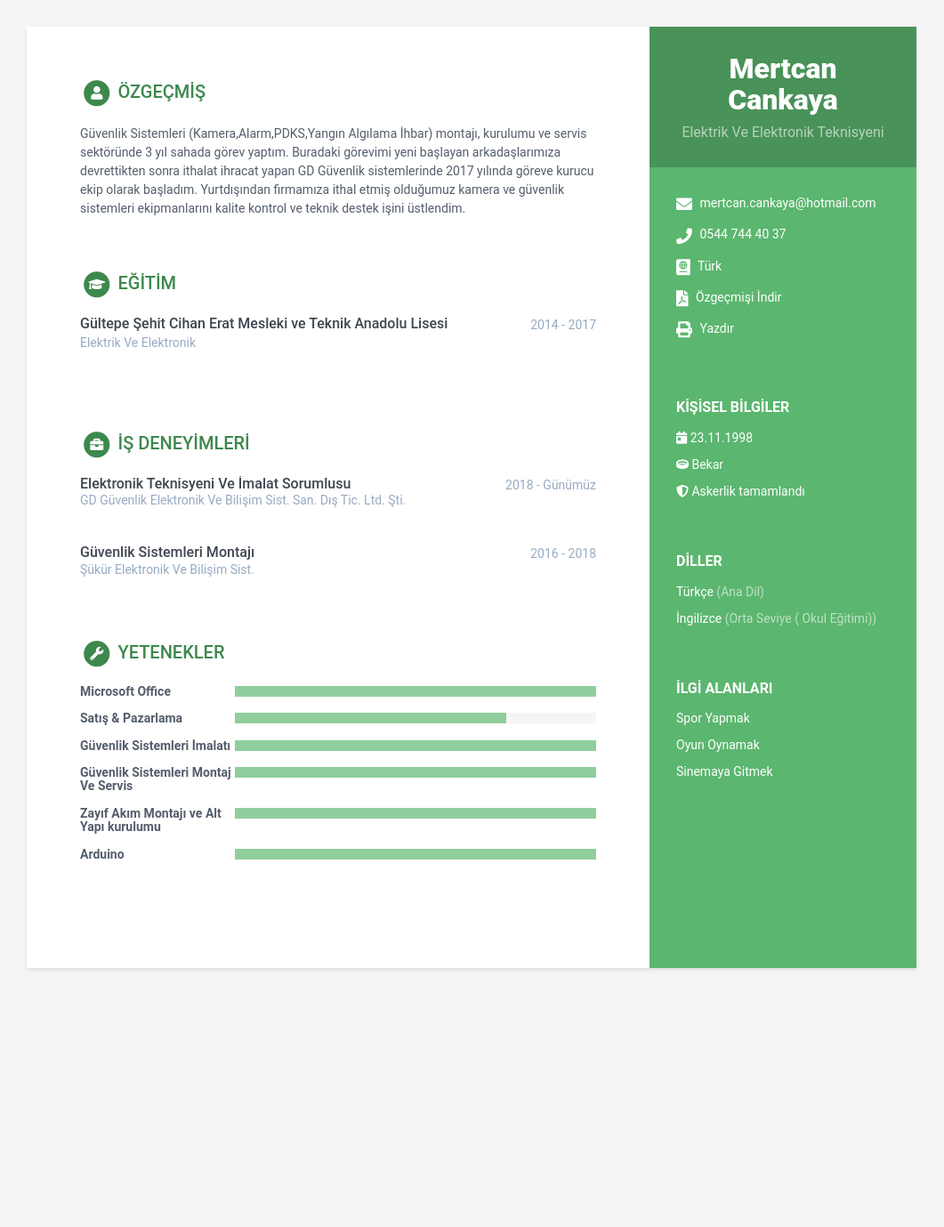
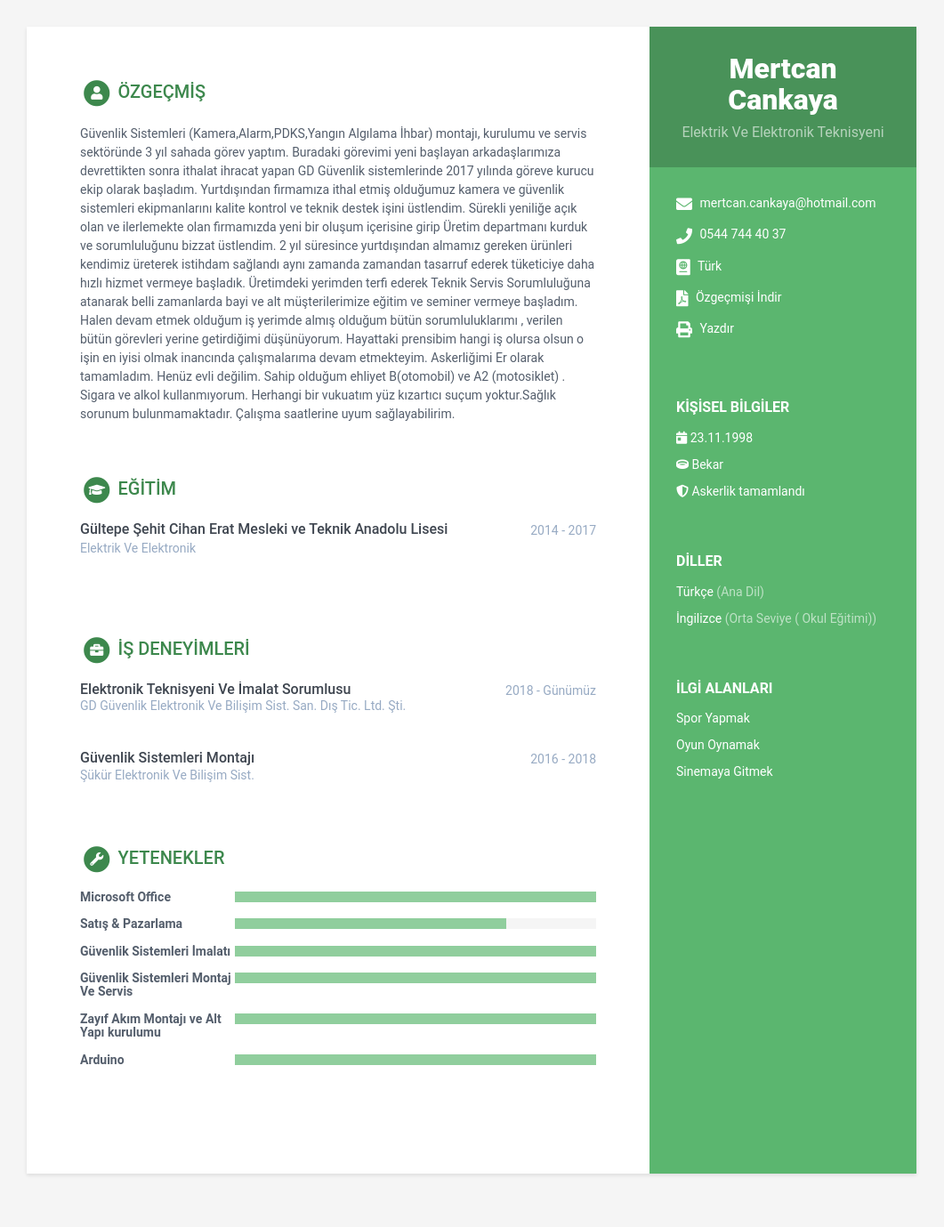
Before and after one commit to mertcankayaa/resume, a Jekyll site: the page built from index.html, in a window 1280 px wide. Shown: the whole page at 89% size, without its empty margins (110-1171 px from the left). Built offline with Jekyll 4.4.1, drawn with Linux system fonts in a browser that asks for light colours; before the commit the page ends 1148 px from its top, so only the background shows below that.

Commit message:
Update data.yml

```diff
--- a/_data/data.yml
+++ b/_data/data.yml
@@ -62,7 +62,7 @@ sidebar:
 career-profile:
     title: ÖZGEÇMİŞ
     summary: |
-      Güvenlik Sistemleri (Kamera,Alarm,PDKS,Yangın Algılama İhbar) montajı, kurulumu ve servis sektöründe 3 yıl sahada görev yaptım. Buradaki görevimi yeni başlayan arkadaşlarımıza devrettikten sonra ithalat ihracat yapan GD Güvenlik sistemlerinde 2017 yılında göreve kurucu ekip olarak başladım. Yurtdışından firmamıza ithal etmiş olduğumuz kamera ve güvenlik sistemleri ekipmanlarını kalite kontrol ve teknik destek işini üstlendim.
+      Güvenlik Sistemleri (Kamera,Alarm,PDKS,Yangın Algılama İhbar) montajı, kurulumu ve servis sektöründe 3 yıl sahada görev yaptım. Buradaki görevimi yeni başlayan arkadaşlarımıza devrettikten sonra ithalat ihracat yapan GD Güvenlik sistemlerinde 2017 yılında göreve kurucu ekip olarak başladım. Yurtdışından firmamıza ithal etmiş olduğumuz kamera ve güvenlik sistemleri ekipmanlarını kalite kontrol ve teknik destek işini üstlendim. Sürekli yeniliğe açık olan ve ilerlemekte olan firmamızda yeni bir oluşum içerisine girip Üretim departmanı kurduk ve sorumluluğunu bizzat üstlendim. 2 yıl süresince yurtdışından almamız gereken ürünleri kendimiz üreterek istihdam sağlandı aynı zamanda zamandan tasarruf ederek tüketiciye daha hızlı hizmet vermeye başladık. Üretimdeki yerimden terfi ederek Teknik Servis Sorumluluğuna atanarak  belli zamanlarda bayi ve alt müşterilerimize eğitim ve seminer vermeye başladım. Halen devam etmek olduğum iş yerimde almış olduğum bütün sorumluluklarımı , verilen bütün görevleri yerine getirdiğimi düşünüyorum. Hayattaki prensibim hangi iş olursa olsun o işin en iyisi olmak inancında çalışmalarıma devam etmekteyim. Askerliğimi Er olarak tamamladım. Henüz evli değilim. Sahip olduğum ehliyet B(otomobil) ve A2 (motosiklet) . Sigara ve alkol kullanmıyorum. Herhangi bir vukuatım yüz kızartıcı suçum yoktur.Sağlık sorunum bulunmamaktadır. Çalışma saatlerine uyum sağlayabilirim.
 education:
     - degree: Gültepe Şehit Cihan Erat Mesleki ve Teknik Anadolu Lisesi
       university: Elektrik Ve Elektronik
```
